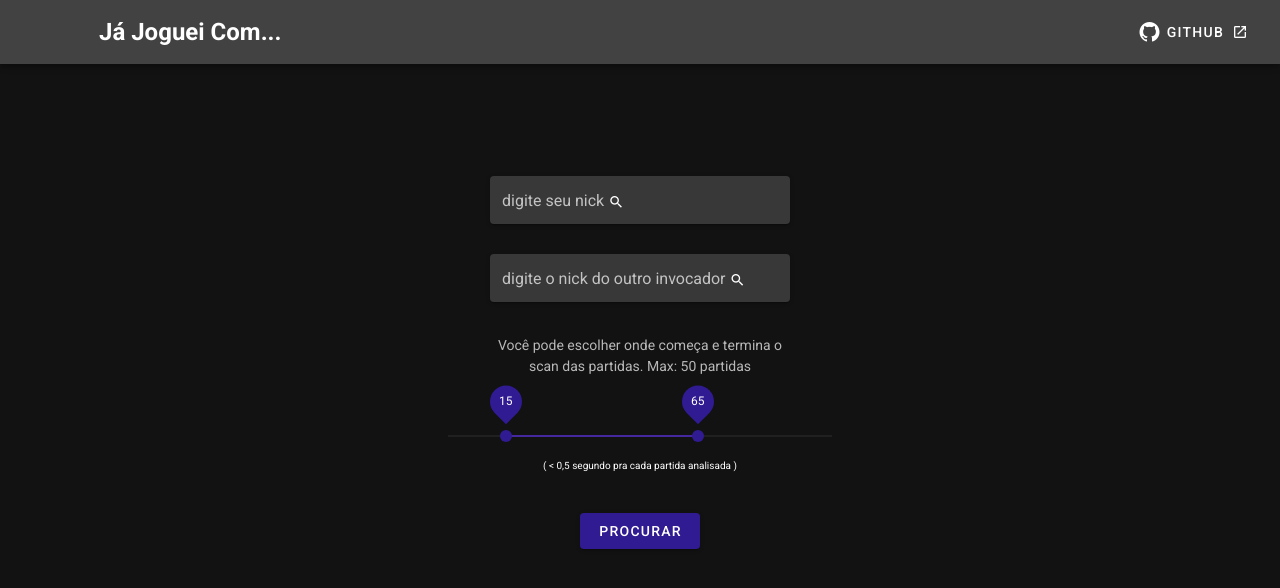
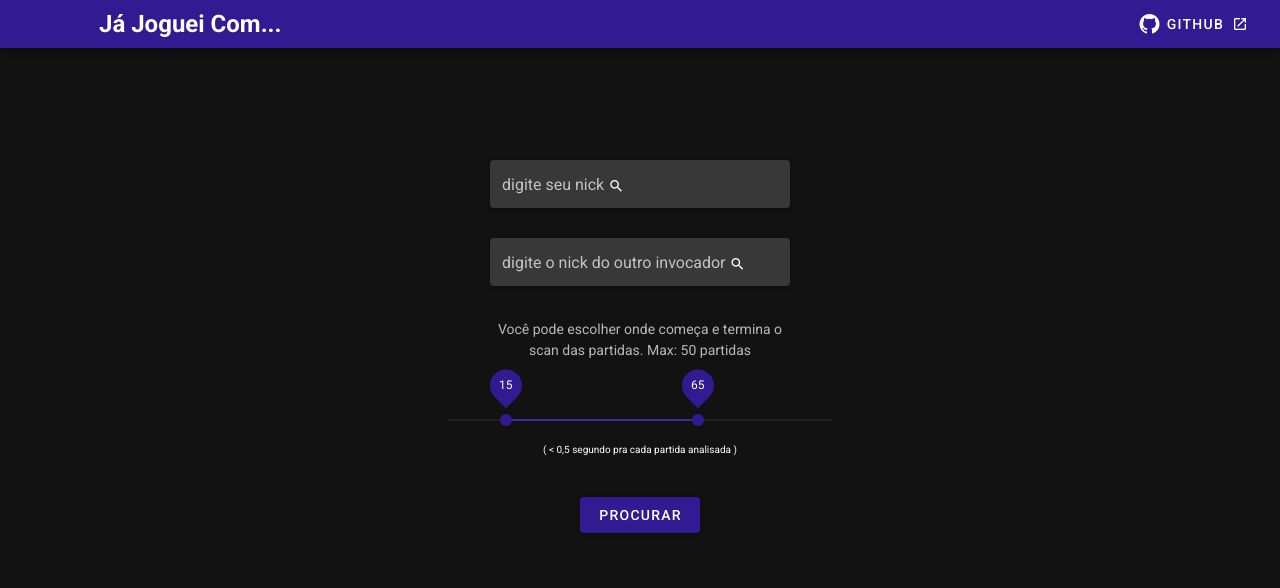
Before and after one commit to leleoveiga/ja-joguei-com-frontend, a Vue app: page / in a window 1280 px wide. Shown: the top 588 px of the page. Built offline with nearby package versions, Linux system fonts and the light colour scheme.

Commit message:
change app bar to absolute position

```diff
--- a/src/App.vue
+++ b/src/App.vue
@@ -1,6 +1,6 @@
 <template>
   <v-app>
-    <v-app-bar class="" app color="primary" dark>
+    <v-app-bar absolute dense class="" app color="secondary" dark>
       <div class="d-flex align-center">
         <v-img class="mr-2" src="./assets/jjc-logo.png" width="75"></v-img>
         <h2>Já Joguei Com...</h2>
```
